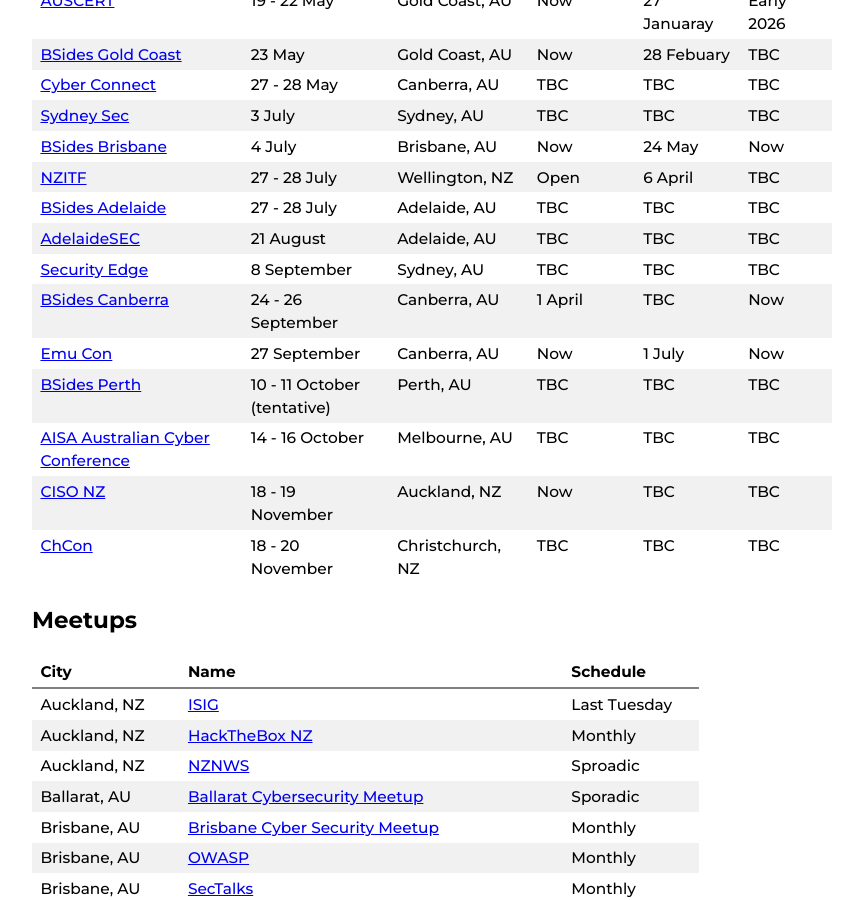
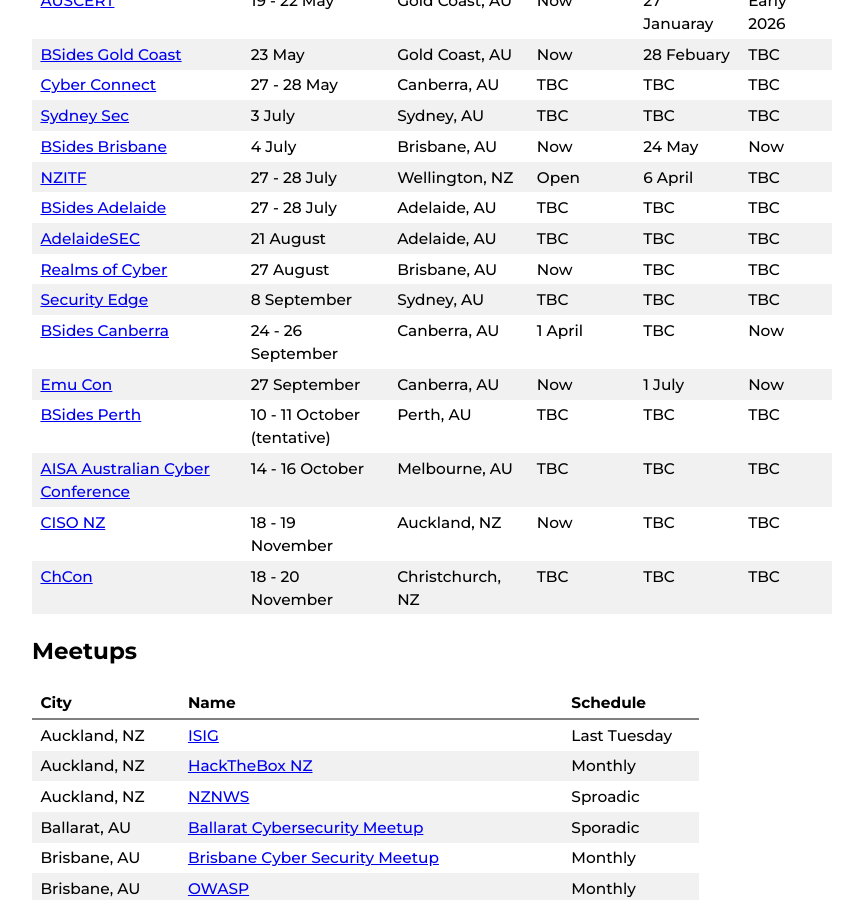
Before and after one commit to nzkarit/downundercons, a Jekyll site: the page built from index.markdown, in a window 1280 px wide and 900 px high, scrolled down 760 px. Shown: the whole window, without its empty margins (208-1071 px from the left). Built offline with Jekyll 4.4.1, drawn with Linux system fonts in a browser that asks for light colours; part of the change alters nothing that is shown.

Commit message:
Update index.markdown

```diff
--- a/index.markdown
+++ b/index.markdown
@@ -1,7 +1,7 @@
 ---
 layout: home
 title: Downunder Cons
-last_modified_at: 2026-02-01 19:20:00 +1300
+last_modified_at: 2026-02-02 13:16:00 +1300
 ---
 
 These are a list of hacker/infosec cons and meetups in the NZ and Aussie Area.
@@ -28,6 +28,7 @@ These are a list of hacker/infosec cons and meetups in the NZ and Aussie Area.
 | [NZITF](https://nzitf.org.nz/conference-details) | 27 - 28 July | Wellington, NZ | Open | 6 April | TBC |
 | [BSides Adelaide](https://www.bsidesadelaide.com.au/) | 27 - 28 July | Adelaide, AU |TBC | TBC | TBC |
 | [AdelaideSEC](https://aisasecuritydays.com.au/) | 21 August | Adelaide, AU | TBC | TBC | TBC |
+| [Realms of Cyber](https://www.realmsofcyber.com/) | 27 August | Brisbane, AU | Now | TBC | TBC |
 | [Security Edge](https://adapt.com.au/events/security-edge/) | 8 September | Sydney, AU | TBC | TBC | TBC |
 | [BSides Canberra](https://www.bsidesau.com.au/) | 24 - 26 September | Canberra, AU | 1 April | TBC | Now |
 | [Emu Con](https://con.emu.team/) | 27 September | Canberra, AU | Now | 1 July | Now |
```
